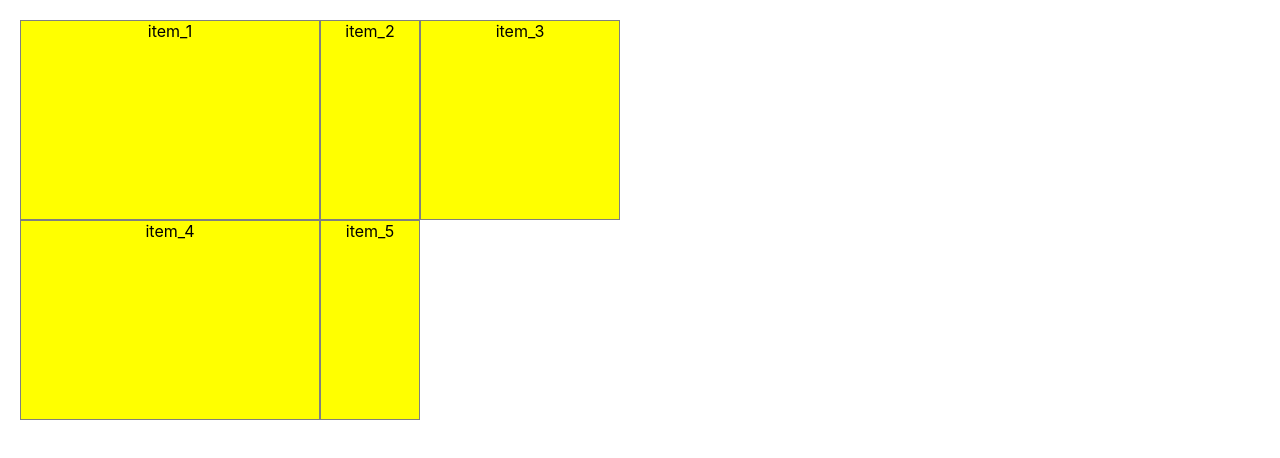
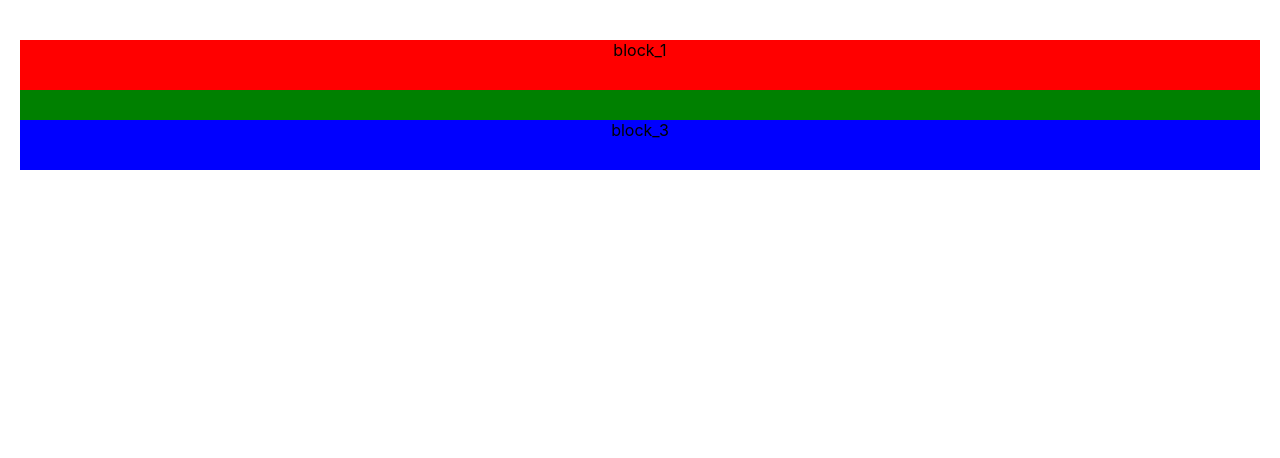
Before and after one commit to toanlehcm/HoleTex, a React (Create React App) app: page / in a window 1280 px wide. Shown: the top 458 px of the page. Built offline with nearby package versions, Linux system fonts and the light colour scheme.

Commit message:
Lesson Position CSS.

```diff
--- a/src/App.js
+++ b/src/App.js
@@ -3,13 +3,15 @@ import './App.css';
 import ExampleFunctional from './conponents/ExampleFunctional';
 import LessonHTMLAndCSS from './lesson/htmlcss';
 import LessonCSSGrid from './lesson/cssGrid';
+import LessonPositionCSS from './lesson/positionCSS';
 
 function App() {
   return (
     <div className="App">
       {/* <ExampleFunctional /> */}
       {/* <LessonHTMLAndCSS /> */}
-      <LessonCSSGrid />
+      {/* <LessonCSSGrid /> */}
+      <LessonPositionCSS />
     </div>
   );
 }
--- /dev/null
+++ b/src/lesson/positionCSS/index.js
@@ -0,0 +1,17 @@
+import React from 'react';
+import styles from './styles.module.scss'
+
+function LessonPositionCSS(props) {
+  return (
+    <div>
+      <div className={styles.container} >
+        <div className={`${styles.item} ${styles.item_1}`} >block_1</div>
+        <div className={`${styles.item} ${styles.item_2}`} >block_2</div>
+        <div className={`${styles.item} ${styles.item_3}`} >block_3</div>
+
+      </div>
+    </div>
+  );
+}
+
+export default LessonPositionCSS;
--- /dev/null
+++ b/src/lesson/positionCSS/styles.module.scss
@@ -0,0 +1,21 @@
+.container {
+  padding: 20px;
+}
+
+.item {
+  height: 50px;
+}
+
+.item_1 {
+  position: relative;
+  top: 20px;
+  background-color: red;
+}
+
+.item_2 {
+  background-color: green;
+}
+
+.item_3 {
+  background-color: blue;
+}
```
